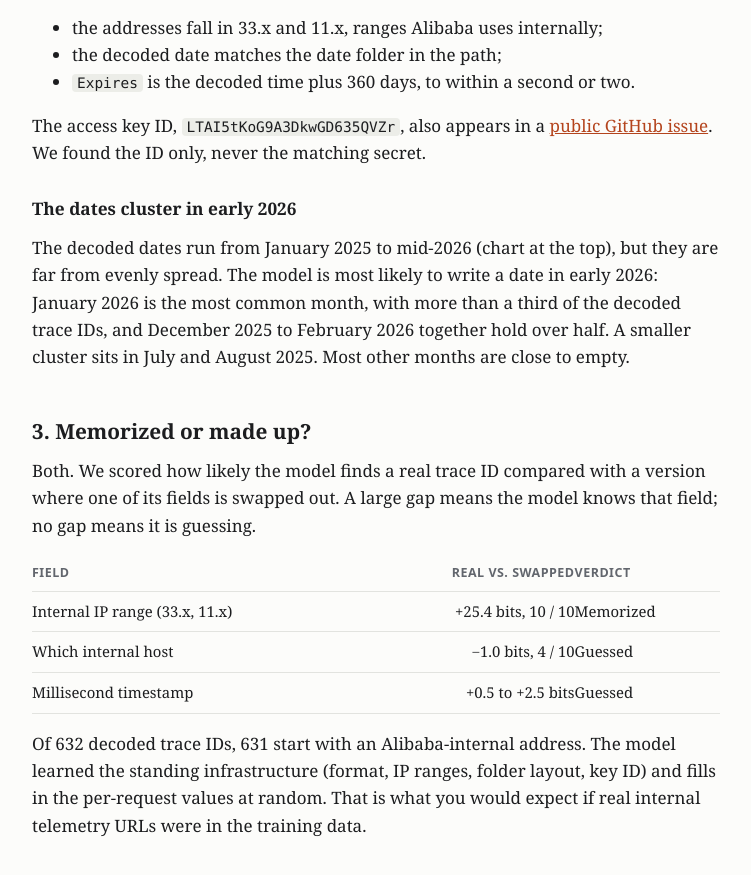
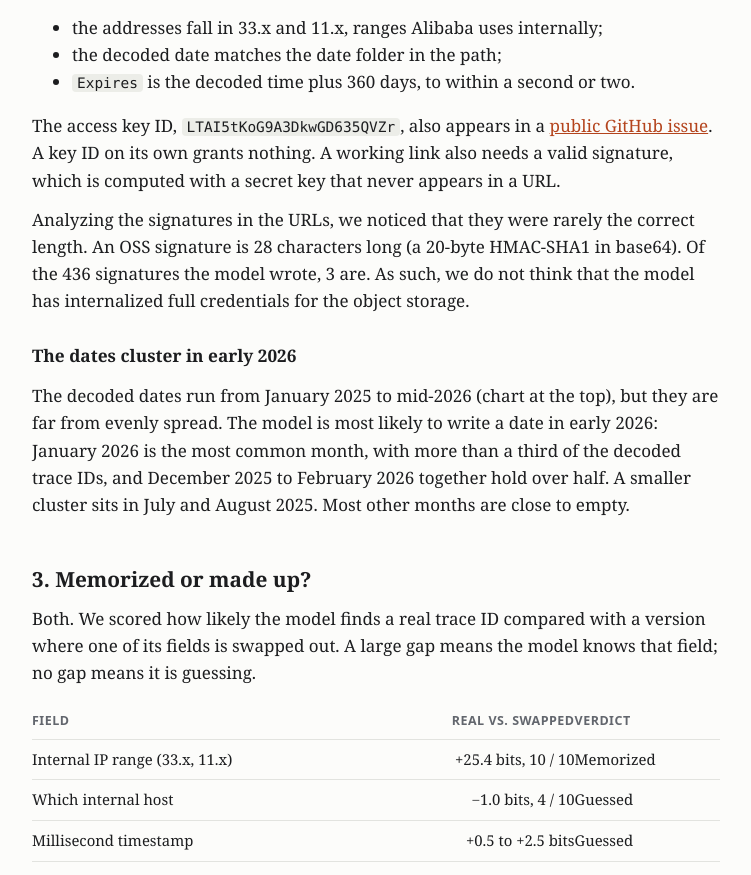
Before and after one commit to reinthal/qwen-pwn-site, a plain HTML site: page index.html in a window 1280 px wide. Shown: the part 3615-4490 px from the top of the page, without its empty margins (264-1015 px from the left). Drawn offline with Linux system fonts and the light colour scheme.

Commit message:
post: signature length finding
Co-Authored-By: Claude Fable 5.2 <noreply@anthropic.com>

```diff
--- a/index.html
+++ b/index.html
@@ -207,8 +207,13 @@
     <li><code>Expires</code> is the decoded time plus 360 days, to within a second or two.</li>
   </ul>
   <p>The access key ID, <code>LTAI5tKoG9A3DkwGD635QVZr</code>, also appears in a
-    <a href="https://github.com/hangtiancheng/yukino-code/issues/2">public GitHub issue</a>. We found
-    the ID only, never the matching secret.</p>
+    <a href="https://github.com/hangtiancheng/yukino-code/issues/2">public GitHub issue</a>. A key ID
+    on its own grants nothing. A working link also needs a valid signature, which is computed with a
+    secret key that never appears in a URL.</p>
+  <p>Analyzing the signatures in the URLs, we noticed that they were rarely the correct length. An
+    OSS signature is 28 characters long (a 20-byte HMAC-SHA1 in base64). Of the 436 signatures the
+    model wrote, 3 are. As such, we do not think that the model has internalized full credentials for
+    the object storage.</p>
 
   <h3>The dates cluster in early 2026</h3>
   <p>The decoded dates run from January 2025 to mid-2026 (chart at the top), but they are far from
```
